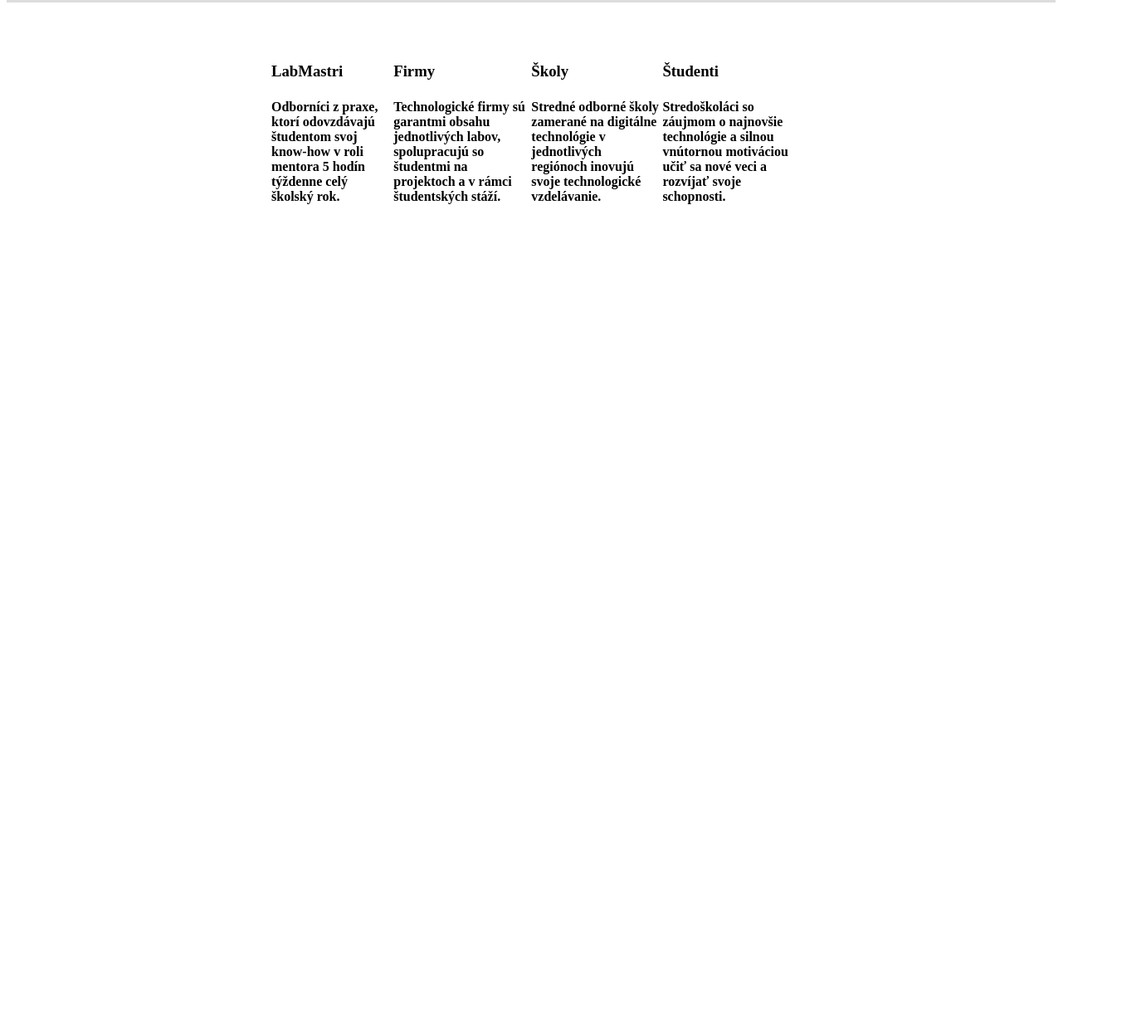
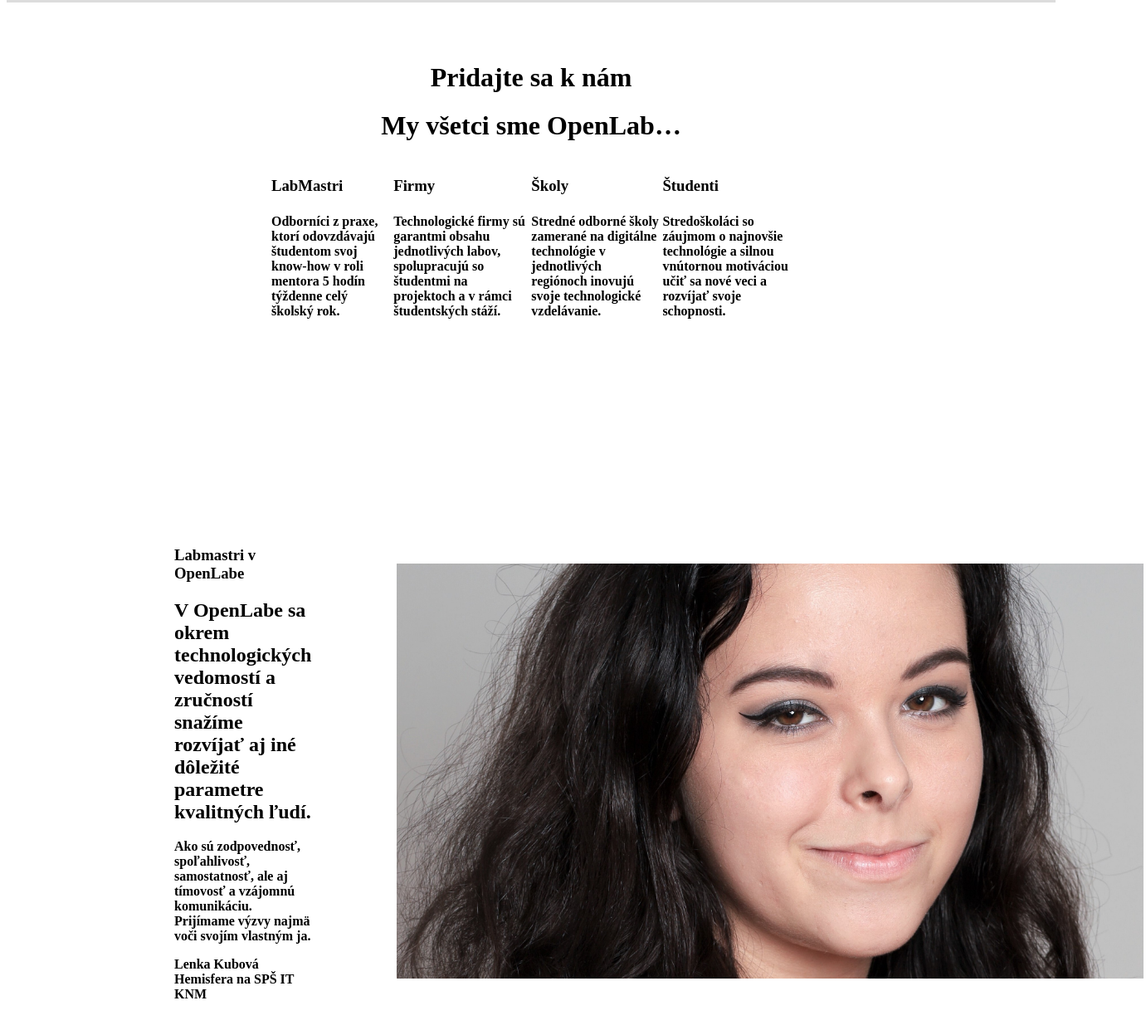
Before and after one commit to sebinko/akademia-htmlcss-zadanie-1, a plain HTML site: page index.html in a window 1280 px wide. Shown: the part 2822-4063 px from the top of the page at 83% size, 1381 px wide, since content can reach past the window. Before the commit the page ends 3129 px from the top, so only its background shows below. Drawn offline with Linux system fonts and the light colour scheme.

Commit message:
labmastri

```diff
--- a/index.css
+++ b/index.css
@@ -72,6 +72,11 @@ header ul li a {
     padding: 50px;
 }
 
+.labmastri {
+    text-align: left;
+    padding: 200px;
+}
+
 .img-school-1 {
     height: 200px;
 }
@@ -91,3 +96,10 @@ header ul li a {
 .padding-none {
     padding: 0;
 }
+
+.lenka-img {
+    height: 500px;
+    width: 900px;
+    object-fit: cover;
+    padding-left: 100px;
+}
--- a/index.html
+++ b/index.html
@@ -156,6 +156,8 @@
 </div>
 
 <div class="join-us">
+	<h1>Pridajte sa k nám</h1>
+	<h1>My všetci sme OpenLab…</h1>
 	<table class="text-align-left">
 		<tr>
 			<th><h3>LabMastri</h3></th>
@@ -179,5 +181,21 @@
 		</tr>
 	</table>
 </div>
+
+<div class="labmastri">
+	<table>
+		<tr>
+			<th class="padding-none">
+				<h3>Labmastri v OpenLabe</h3>
+				<h2>V OpenLabe sa okrem technologických vedomostí a zručností snažíme rozvíjať aj iné dôležité parametre kvalitných ľudí.</h2>
+				<p>Ako sú zodpovednosť, spoľahlivosť, samostatnosť, ale aj tímovosť a vzájomnú komunikáciu. Prijímame výzvy najmä voči svojím vlastným ja.</p>
+				<p>Lenka Kubová <br> Hemisfera na SPŠ IT KNM</p>
+			</th>
+			<th>
+				<img src="assets/Lenka%20Kubová.jpeg" alt="lenka" class="lenka-img" srcset="">
+			</th>
+		</tr>
+	</table>
+</div>
 </body>
 </html>
```
Also changed, not shown: assets/Lenka Kubová.jpeg (added).
